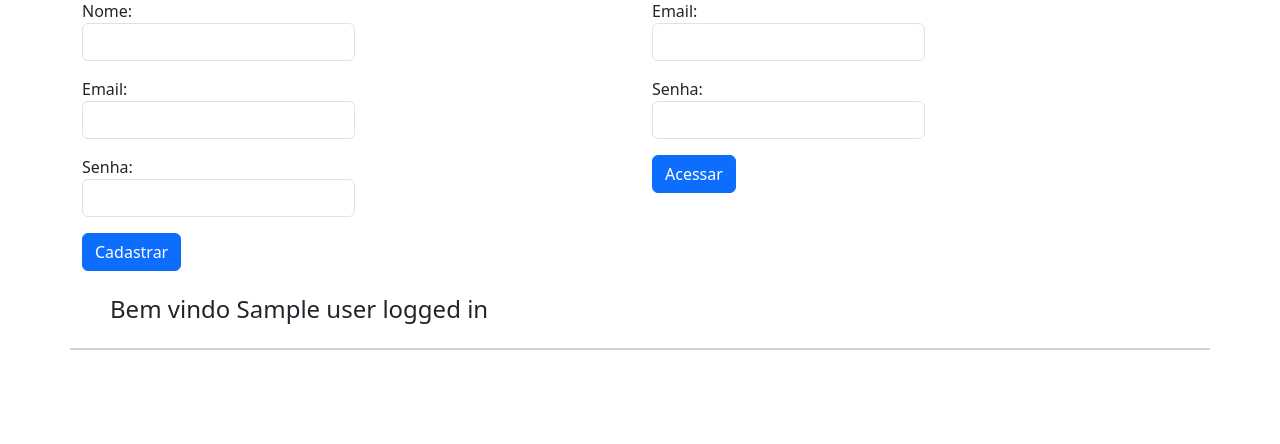
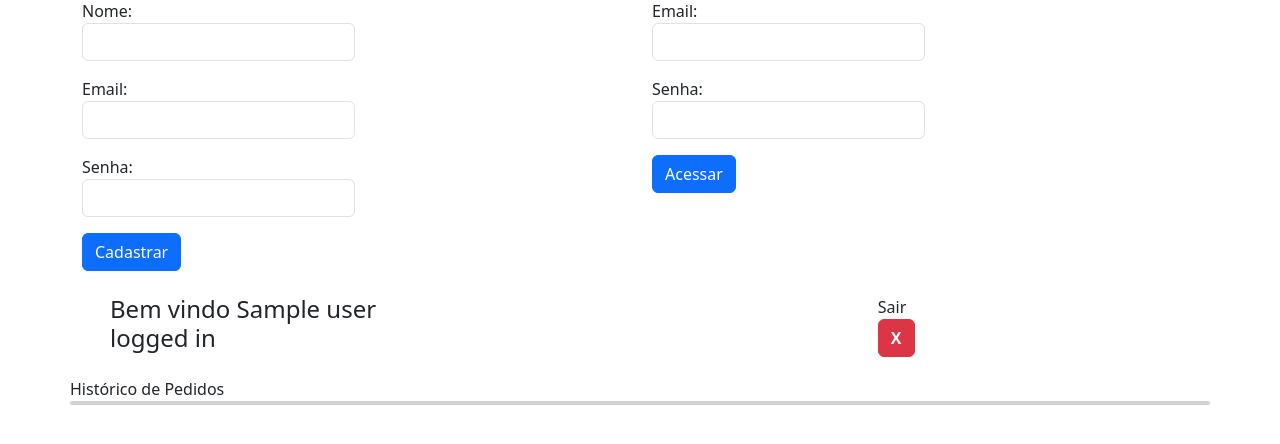
Before and after one commit to garpereira/projeto_redis_aibd, a Flask app: template templates/account.html in a window 1280 px wide. Shown: the part 211-655 px from the top of the page. Run offline with Flask 3, Linux system fonts and the light colour scheme; the template is opened without the code that fills it: most values are stand-ins (such as "Sample title", 1, 10 or a date in 2020).

Commit message:
feat: Logout Usuario
Criada a funcao que remove a sessão do usuário atual
- Verifica se o usuario esta logado
- Expoe as informacoes de Usuario, carrinho de compras e historico de pedidos

```diff
--- a/app.py
+++ b/app.py
@@ -35,7 +35,10 @@ def index():
 def account():
     message_user_register = request.args.get('message_user_register')
     message_user_login = request.args.get('message_user_login')
-    user_logged_in = session['username']
+    try:
+        user_logged_in = session['username']
+    except:
+        user_logged_in = None
 
     return render_template('account.html', message_user_register=message_user_register, message_user_login=message_user_login, user_logged_in=user_logged_in)
 
@@ -176,6 +179,11 @@ def login_user(email, senha):
         else:
             return 'failure'
 
+@app.route('/logout', methods=['POST'])
+def logout_user():
+    session.pop('username', None)
+    return redirect(url_for('account'))
+
 def update_product(nome, nova_quantidade):
     redis_cnn.hincrby(f'produto:{nome}', 'quantidade', nova_quantidade) # Função incrementa ou decrementa valores
 
@@ -193,6 +201,7 @@ def add_to_cart(product):
         usuario = session['username']
         # Adicionar o produto em seu carrinho
 
+
     else:
         # Retorna aviso que precisa estar logado para comprar
         None
--- a/templates/account.html
+++ b/templates/account.html
@@ -78,7 +78,19 @@
     <section id="informacoes_usuario">
         <div class="container">
             <div class="row m-3">
-                <h4>Bem vindo {{user_logged_in.nome}}</h4>
+                <div class="col">
+                    <h4>Bem vindo {{user_logged_in.nome}}</h4>
+                </div>
+                <div class="col offset-5 flex-column">
+                    <div class="col-6 d-flex">Sair</div>
+                    <div class="col-6 d-flex">
+                        <form action="{{ url_for('logout_user') }}" method="POST">
+                            <button class="btn btn-danger fw-bold" type="submit">
+                                X
+                            </button>
+                        </form>
+                    </div>
+                </div>
             </div>
         </div>
     </section>
@@ -86,8 +98,13 @@
     <!-- Items do Histórico de Pedidos -->
     <section id="historico_pedidos">
         <div class="container">
+            <div class="row">
+                Histórico de Pedidos
+            </div>
             <div class="row card">
-
+                <!-- Cada produto sendo adicionado aqui -->
+                <div class="col card">
+                </div>
             </div>
         </div>
     </section>
```
